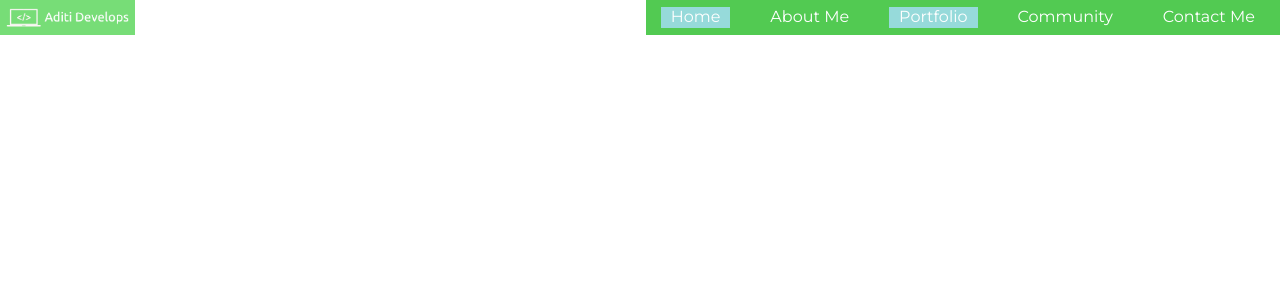
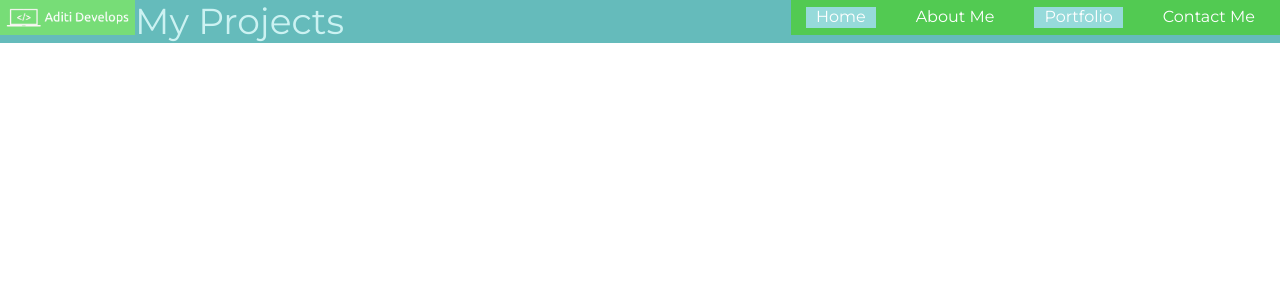
Before and after one commit to asaki444/aditi-develops-site, a React (Create React App) app in the folder aditi-portfolio-site/: page /portfolio in a window 1280 px wide. Shown: the top 300 px of the page. Built offline with nearby package versions, Linux system fonts and the light colour scheme.

Commit message:
added portfolio route

```diff
--- a/aditi-portfolio-site/src/App.js
+++ b/aditi-portfolio-site/src/App.js
@@ -1,12 +1,12 @@
 import React from 'react';
-import logo from './logo.svg';
 import NavigationBar from './navigationBar/navigationBar';
 import {
   BrowserRouter as Router,
   Route
 } from 'react-router-dom';
 import AboutMe from './aboutMe/aboutMe';
-import Home from './home/home'
+import Home from './home/home';
+import Portfolio from './portfolio/portfolio';
 
 import './App.css';
 
@@ -17,6 +17,7 @@ function App() {
        <NavigationBar />
        <Route exact path="/" component={Home}/>
        <Route exact path="/about-me" component={AboutMe}/>
+       <Route exact path="/portfolio" component={Portfolio} />
     </div>
     </Router>
 
--- a/aditi-portfolio-site/src/aboutMe/aboutMe.scss
+++ b/aditi-portfolio-site/src/aboutMe/aboutMe.scss
@@ -50,9 +50,11 @@
 
 }
 .profile-img-container{
+
     img{
         width:212px;
         height:206px;
+        border: solid 5px #32B032;
     }
 }
 
--- a/aditi-portfolio-site/src/navigationBar/navigationBar.jsx
+++ b/aditi-portfolio-site/src/navigationBar/navigationBar.jsx
@@ -53,9 +53,6 @@ render (){
           <NavLink  activeStyle={activeStyle} className="nav-item" to="/portfolio">
             <div to="/portfolio" className="nav-text">Portfolio</div>
           </NavLink>
-          <NavLink activeStyle={activeStyle} className="nav-item" to="/community-involvement">
-            <div className="nav-text">Community</div>
-          </NavLink>
           <NavLink  activeStyle={activeStyle} className="nav-item" to="/contact">
             <div className="nav-text">
               Contact Me
--- /dev/null
+++ b/aditi-portfolio-site/src/portfolio/portfolio.jsx
@@ -0,0 +1,17 @@
+import React from 'react';
+import './portfolio.scss';
+
+
+
+export default function Portfolio (){
+
+
+    return(
+        <div className="portfolio-page">
+             <div className="projects-title">
+                My Projects
+             </div>
+
+        </div>
+     )
+}
--- /dev/null
+++ b/aditi-portfolio-site/src/portfolio/portfolio.scss
@@ -0,0 +1,8 @@
+.portfolio-page{
+   background-color: #65BBBB;
+   color: #CCF2F2;
+}
+
+.projects-title{
+    font-size: 36px;
+}
```
